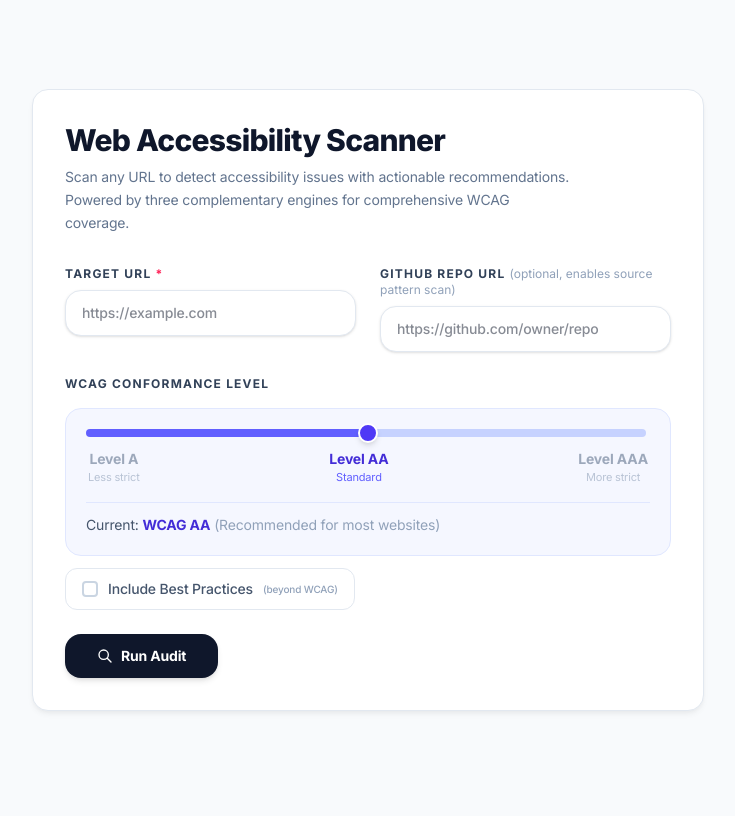
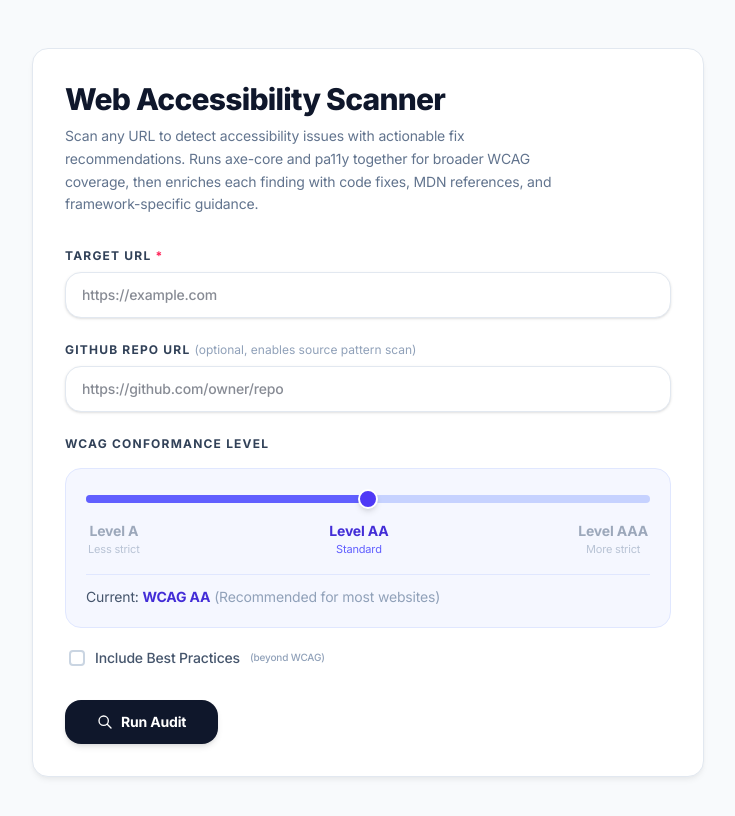
Before and after one commit to diegovelasquezweb/a11y-scanner, a Next.js app: page / in a window 1280 px wide. Shown: the top 816 px of the page, without its empty margins (272-1007 px from the left). Built offline with nearby package versions, Linux system fonts and the light colour scheme.

Commit message:
refactor: migrate conformance slider to @radix-ui/react-slider, stack inputs vertically, remove border from best practices toggle

```diff
--- a/package.json
+++ b/package.json
@@ -13,6 +13,7 @@
     "@radix-ui/react-collapsible": "^1.1.12",
     "@radix-ui/react-dialog": "^1.1.15",
     "@radix-ui/react-select": "^2.2.6",
+    "@radix-ui/react-slider": "^1.3.6",
     "@radix-ui/react-tabs": "^1.1.13",
     "@radix-ui/react-toggle": "^1.1.10",
     "@radix-ui/react-toggle-group": "^1.1.11",
--- a/src/components/AuditForm.tsx
+++ b/src/components/AuditForm.tsx
@@ -1,6 +1,7 @@
 "use client";
 
 import { useState, useRef, useId, useMemo } from "react";
+import * as Slider from "@radix-ui/react-slider";
 import * as Toggle from "@radix-ui/react-toggle";
 import type { ScanStatus, ConformanceLevel } from "@/types/scan";
 import {
@@ -89,13 +90,14 @@ export function AuditForm({ status, errorMessage, onSubmit }: AuditFormProps) {
           Web Accessibility Scanner
         </h1>
         <p className="text-sm text-slate-500 mt-2 leading-relaxed max-w-lg">
-          Scan any URL to detect accessibility issues with actionable recommendations.
-          Powered by three complementary engines for comprehensive WCAG coverage.
+          Scan any URL to detect accessibility issues with actionable fix recommendations.
+          Runs axe-core and pa11y together for broader WCAG coverage, then enriches
+          each finding with code fixes, MDN references, and framework-specific guidance.
         </p>
       </div>
 
       <form onSubmit={handleSubmit} noValidate>
-        <div className="grid grid-cols-1 md:grid-cols-2 gap-6 mb-6">
+        <div className="grid grid-cols-1 gap-6 mb-6">
           {/* Target URL */}
           <div>
             <label
@@ -199,40 +201,25 @@ export function AuditForm({ status, errorMessage, onSubmit }: AuditFormProps) {
           </legend>
 
           <div className="bg-indigo-50/60 border border-indigo-100 rounded-2xl p-5">
-            {/* Slider track */}
-            <div className="relative px-1 mb-3">
-              <div
-                className="h-2 bg-indigo-200 rounded-full"
-                aria-hidden="true"
-              />
-              {/* Filled track */}
-              <div
-                className="absolute top-0 left-0 h-2 bg-indigo-500 rounded-full transition-all duration-200"
-                style={{ width: `${(sliderIndex / (CONFORMANCE_LEVELS.length - 1)) * 100}%` }}
-                aria-hidden="true"
-              />
-              {/* Thumb */}
-              <input
-                type="range"
+            {/* Radix Slider */}
+            <Slider.Root
               min={0}
               max={CONFORMANCE_LEVELS.length - 1}
               step={1}
-                value={sliderIndex}
-                onChange={(e) => {
-                  const idx = parseInt(e.target.value, 10);
-                  setConformance(CONFORMANCE_LEVELS[idx].id);
-                }}
+              value={[sliderIndex]}
+              onValueChange={([val]) => setConformance(CONFORMANCE_LEVELS[val].id)}
               disabled={isRunning}
               aria-label="WCAG conformance level"
+              className="relative flex items-center select-none touch-none h-5 mb-3"
+            >
+              <Slider.Track className="relative grow h-2 bg-indigo-200 rounded-full">
+                <Slider.Range className="absolute h-full bg-indigo-500 rounded-full" />
+              </Slider.Track>
+              <Slider.Thumb
                 aria-valuetext={`Level ${conformance}`}
-                className="absolute top-0 left-0 w-full h-2 opacity-0 cursor-pointer disabled:cursor-not-allowed"
+                className="block w-5 h-5 bg-indigo-600 rounded-full shadow-md border-2 border-white transition-colors focus:outline-none focus:ring-4 focus:ring-indigo-500/20 hover:bg-indigo-700 disabled:cursor-not-allowed"
               />
-              <div
-                className="absolute top-1/2 -translate-y-1/2 w-5 h-5 bg-indigo-600 rounded-full shadow-md border-2 border-white transition-all duration-200 pointer-events-none"
-                style={{ left: `calc(${(sliderIndex / (CONFORMANCE_LEVELS.length - 1)) * 100}% - 10px)` }}
-                aria-hidden="true"
-              />
-            </div>
+            </Slider.Root>
 
             {/* Labels under slider */}
             <div className="flex justify-between px-0.5">
@@ -289,16 +276,16 @@ export function AuditForm({ status, errorMessage, onSubmit }: AuditFormProps) {
               pressed={bestPractices}
               onPressedChange={(pressed) => setBestPractices(pressed)}
               disabled={isRunning}
-              className="flex items-center gap-2.5 px-4 py-2.5 rounded-xl border text-sm font-medium cursor-pointer transition-all select-none bg-white text-slate-600 border-slate-200 hover:border-slate-300 data-[state=on]:bg-slate-900 data-[state=on]:text-white data-[state=on]:border-slate-900 data-[state=on]:shadow-sm disabled:opacity-50 disabled:cursor-not-allowed"
+              className="flex items-center gap-2.5 px-1 py-2 text-sm font-medium cursor-pointer transition-all select-none text-slate-600 hover:text-slate-800 data-[state=on]:text-slate-900 disabled:opacity-50 disabled:cursor-not-allowed"
             >
               <span
                 className={`w-4 h-4 rounded border-2 flex items-center justify-center flex-shrink-0 transition-colors ${
-                  bestPractices ? "bg-white border-white" : "border-slate-300"
+                  bestPractices ? "bg-slate-900 border-slate-900" : "border-slate-300 bg-white"
                 }`}
                 aria-hidden="true"
               >
                 {bestPractices && (
-                  <svg className="w-3 h-3 text-slate-900" fill="none" stroke="currentColor" viewBox="0 0 24 24" aria-hidden="true">
+                  <svg className="w-3 h-3 text-white" fill="none" stroke="currentColor" viewBox="0 0 24 24" aria-hidden="true">
                     <path strokeLinecap="round" strokeLinejoin="round" strokeWidth={3} d="M5 13l4 4L19 7" />
                   </svg>
                 )}
```
Lines whose indentation alone changed are shown as unchanged.
